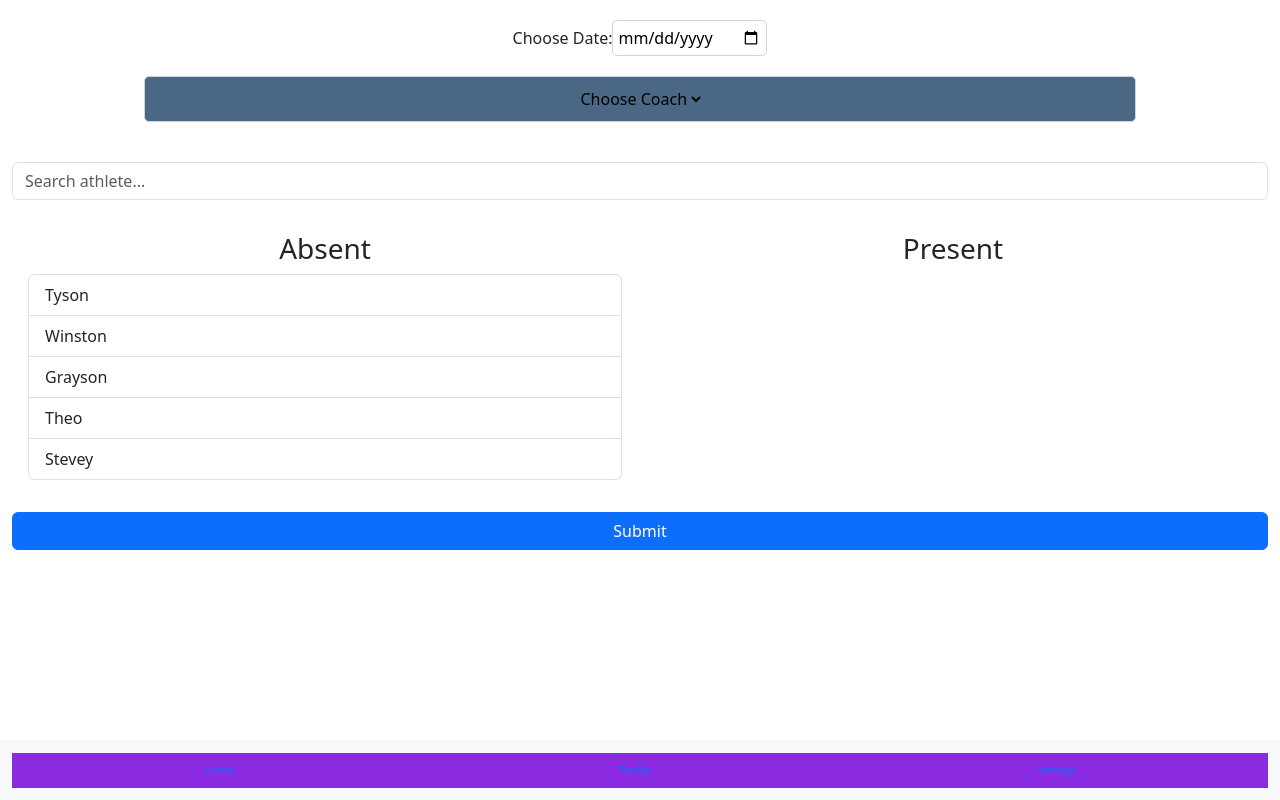
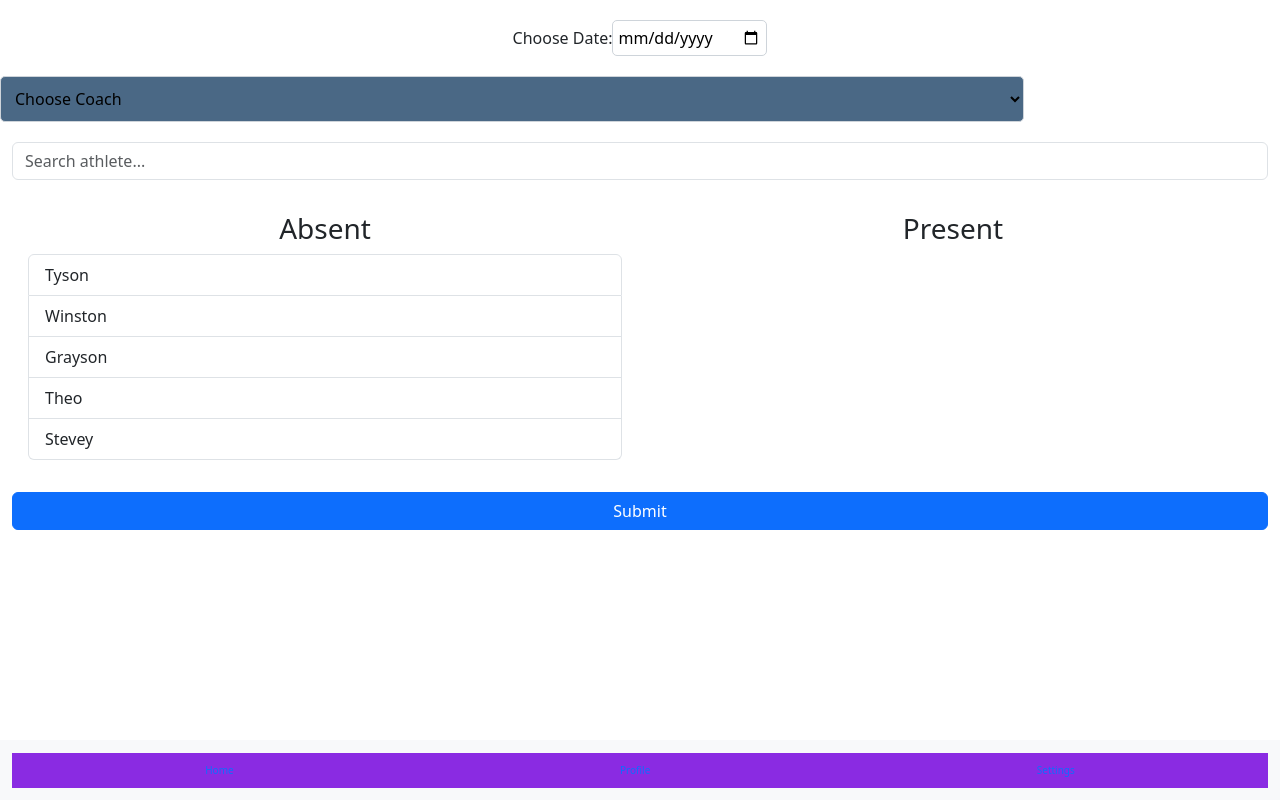
Before and after one commit to ScottEansor/wsc-attendance-2, a React (Vite) app in the folder frontend/: page / in a window 1280 px wide. Built offline with nearby package versions, Linux system fonts and the light colour scheme.

Commit message:
changed component file directory

```diff
--- a/frontend/src/App.jsx
+++ b/frontend/src/App.jsx
@@ -1,5 +1,5 @@
 import NavBar from "./Components/NavBar.jsx";
-import Attendance from "./Components/Attendance/Attendance.jsx";
+import Attendance from "./Components/Attendance.jsx";
 
 function App() {
   return (
--- a/frontend/src/Components/Attendance/AthleteSelect.jsx
+++ b/frontend/src/Components/AthleteSelect.jsx
@@ -1,4 +1,4 @@
-import React, { useState } from "react";
+import React, { useState, useMemo } from "react";
 import "./Attendance.css";
 
 export default function AthleteSelect() {
@@ -13,14 +13,18 @@ export default function AthleteSelect() {
   };
 
   function handlePresent(clickedAthlete) {
-    setAbsentAthletes(
-      absentAthletes.filter((absentAthlete) => absentAthlete !== clickedAthlete)
+    setAbsentAthletes((currentAbsent) =>
+      currentAbsent.filter((absentAthlete) => absentAthlete !== clickedAthlete)
     );
-    setPresentAthletes([...presentAthletes, clickedAthlete]);
+    setPresentAthletes((currentPresent) => [...currentPresent, clickedAthlete]);
   }
 
-  const filteredAthletes = absentAthletes.filter((athlete) =>
-    athlete.toLowerCase().includes(searchTerm.toLowerCase())
+  const filteredAthletes = useMemo(
+    () =>
+      absentAthletes.filter((athlete) =>
+        athlete.toLowerCase().includes(searchTerm.toLowerCase())
+      ),
+    [absentAthletes, searchTerm]
   );
 
   return (
--- a/frontend/src/Components/Attendance/Attendance.css
+++ b/frontend/src/Components/Attendance.css
@@ -25,7 +25,6 @@
   }
 
   .coach-select {
-    display: inline-block;
     padding: 10px;
     border: 1px solid #ced4da;
     border-radius: 5px;
@@ -36,8 +35,11 @@
 
 
   .coach-select-dropdown {
-    border: none;
-    background: none;
+    padding: 10px;
+    border: 1px solid #ced4da;
+    border-radius: 5px;
+    background-color: #4a6885;
+    width: 80%;
     font-size: 16px;
     font-weight: inherit;
     cursor: pointer;
--- a/frontend/src/Components/Attendance/Attendance.jsx
+++ b/frontend/src/Components/Attendance.jsx
@@ -1,6 +1,5 @@
 import React from "react";
-import NavBar from "../NavBar";
-import DateDisplay from "./DateDisplay";
+import DateDisplay from "./DateDisplay.jsx";
 import CoachDisplay from "./CoachDisplay.jsx";
 import AthleteSelect from "./AthleteSelect.jsx";
 
@@ -10,7 +9,6 @@ export default function Attendance() {
       <DateDisplay />
       <CoachDisplay />
       <AthleteSelect />
-      <NavBar />
     </div>
   );
 }
--- a/frontend/src/Components/Attendance/CoachDisplay.jsx
+++ b/frontend/src/Components/CoachDisplay.jsx
@@ -12,8 +12,7 @@ export default function CoachDisplay() {
 
   return (
     //____________________this still need work. div isnt clickable. only drop down is, this can be confusing. Also need to eliminate/make better display for when coach is picked. Get functionallity and understanding first.
-    <div className="coach-display-container">
-      <div className="coach-select">
+
         <select
           id="coach-select"
           value={selectedCoach}
@@ -27,7 +26,6 @@ export default function CoachDisplay() {
             </option>
           ))}
         </select>
-      </div>
-    </div>
+
   );
 }
```
Also changed, not shown: frontend/src/Components/CoachReview.jsx (added), frontend/src/Components/DateDisplay.jsx (renamed from frontend/src/Components/Attendance/DateDisplay.jsx).
